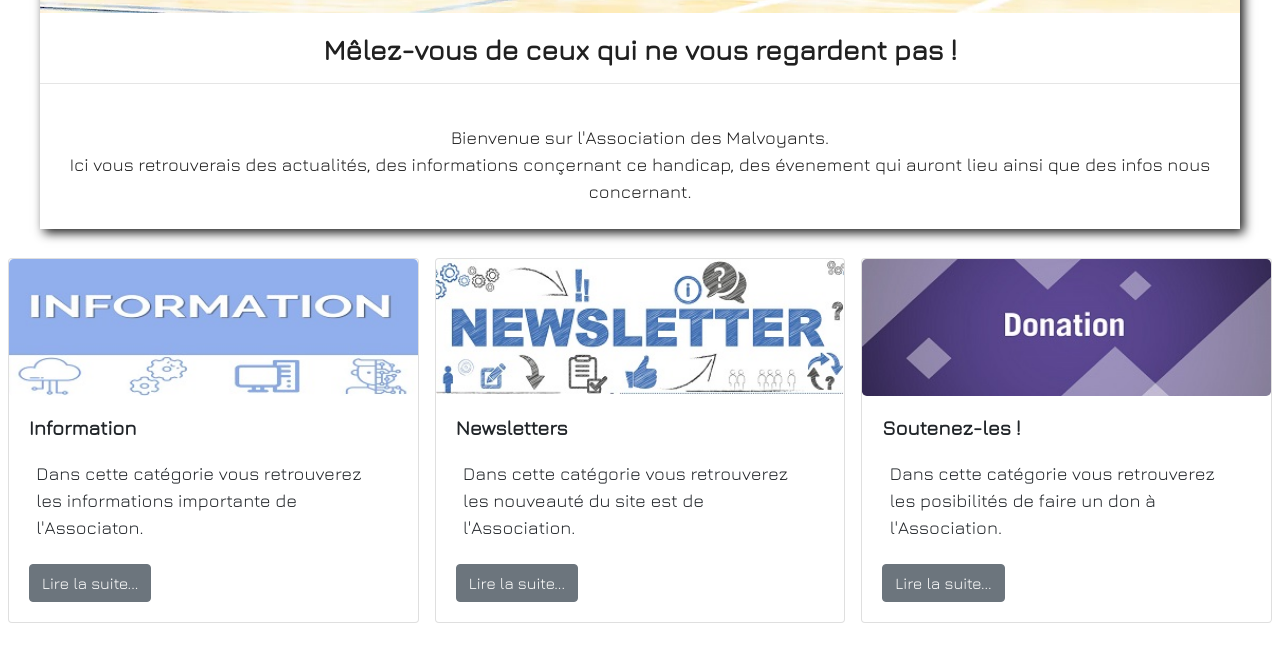
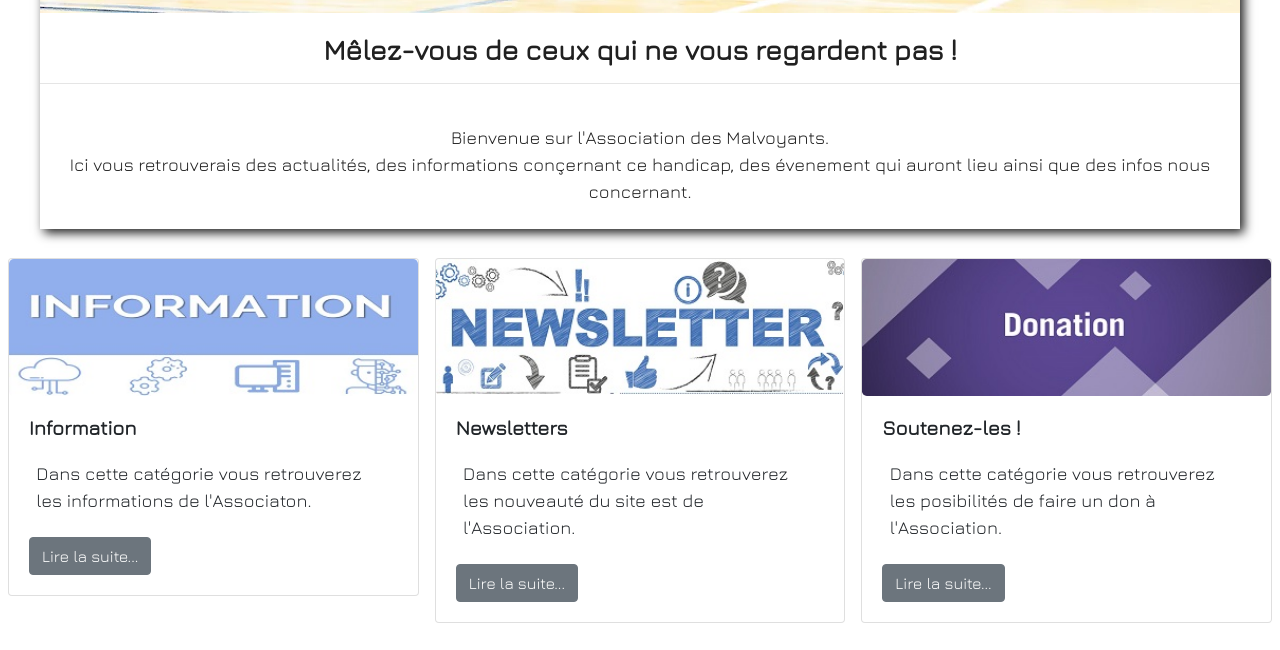
Before and after one commit to BOoMv3/Les-Malvoyants, a plain HTML site: page index.html in a window 1280 px wide. Shown: the part 641-1291 px from the top of the page. Drawn offline with nearby package versions, Linux system fonts and the light colour scheme.

Commit message:
change info card

```diff
--- a/index.html
+++ b/index.html
@@ -196,7 +196,7 @@
                         <div class="card-body">
                           <h5 class="card-title">Information</h5>
                              <p class="card-texte">
-                               Dans cette catégorie vous retrouverez les informations importante de l'Associaton.
+                               Dans cette catégorie vous retrouverez les informations de l'Associaton.
                               </p>
                                <button type="button" class="btn btn-secondary"data-toggle="modal" data-target="#lectureconfirm">
                                    Lire la suite...
```
